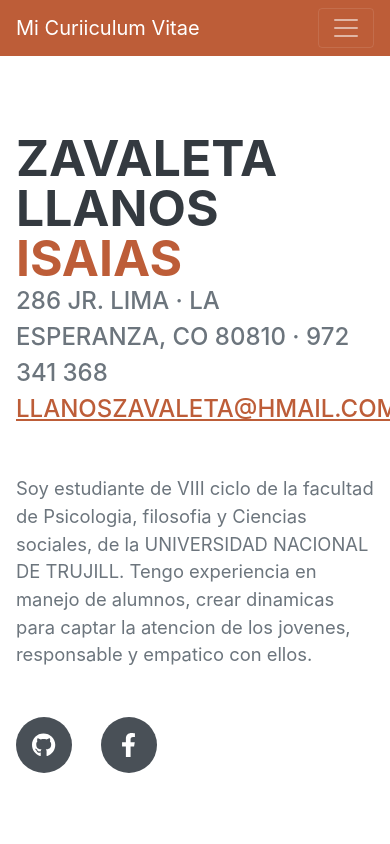
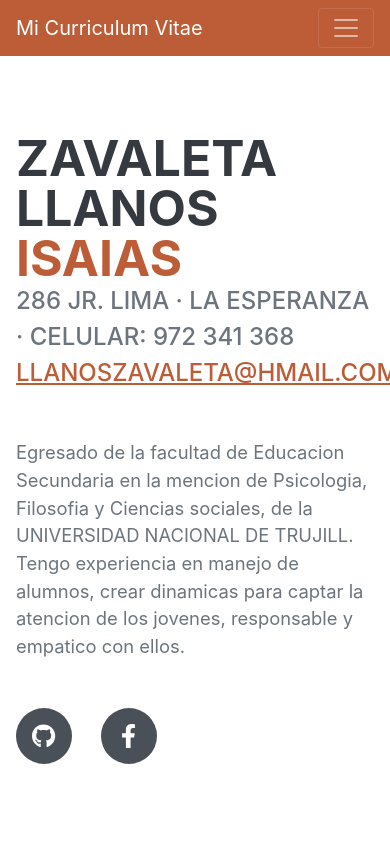
Before and after one commit to Isaias-Z/Curriculum-vitae, a plain HTML site: page index.html in a window 390 px wide. Shown: the top 844 px of the page. Drawn offline with nearby package versions, Linux system fonts and the light colour scheme; a web font is replaced by a local one.

Commit message:
Update index.html

```diff
--- a/index.html
+++ b/index.html
@@ -5,7 +5,7 @@
         <meta name="viewport" content="width=device-width, initial-scale=1, shrink-to-fit=no" />
         <meta name="description" content="" />
         <meta name="author" content="" />
-        <title>Resume - Start Bootstrap Theme</title>
+        <title>Mi Curriculum Vitae</title>
         <link rel="icon" type="image/x-icon" href="assets/img/cvt.png" />
         <!-- Font Awesome icons (free version)-->
         <script src="https://use.fontawesome.com/releases/v6.1.0/js/all.js" crossorigin="anonymous"></script>
@@ -19,7 +19,7 @@
         <!-- Navigation-->
         <nav class="navbar navbar-expand-lg navbar-dark bg-primary fixed-top" id="sideNav">
             <a class="navbar-brand js-scroll-trigger" href="#page-top">
-                <span class="d-block d-lg-none">Mi Curiiculum Vitae</span>
+                <span class="d-block d-lg-none">Mi Curriculum Vitae</span>
                 <span class="d-none d-lg-block"><img class="img-fluid img-profile rounded-circle mx-auto mb-2" src="assets/img/creador.jpg" alt="..." /></span>
             </a>
             <button class="navbar-toggler" type="button" data-bs-toggle="collapse" data-bs-target="#navbarResponsive" aria-controls="navbarResponsive" aria-expanded="false" aria-label="Toggle navigation"><span class="navbar-toggler-icon"></span></button>
@@ -44,10 +44,10 @@
                         <span class="text-primary">Isaias</span>
                     </h1>
                     <div class="subheading mb-5">
-                        286 JR. Lima · La Esperanza, CO 80810 · 972 341 368
+                        286 JR. Lima · La Esperanza · Celular: 972 341 368
                         <a href="mailto:name@email.com">llanoszavaleta@hmail.com</a>
                     </div>
-                    <p class="lead mb-5">Soy estudiante de VIII ciclo de la facultad de Psicologia, filosofia y Ciencias sociales, de la UNIVERSIDAD NACIONAL DE TRUJILL. Tengo experiencia en manejo de alumnos, crear dinamicas para captar la atencion de los jovenes, responsable y empatico con ellos.</p>
+                    <p class="lead mb-5">Egresado de la facultad de Educacion Secundaria en la mencion de  Psicologia, Filosofia y Ciencias sociales, de la UNIVERSIDAD NACIONAL DE TRUJILL. Tengo experiencia en manejo de alumnos, crear dinamicas para captar la atencion de los jovenes, responsable y empatico con ellos.</p>
                     <div class="social-icons">
                         <a class="social-icon" href="https://github.com/Isaias-Z" target="_blank"><i class="fab fa-github"></i></a>
                         <a class="social-icon" href="https://www.facebook.com/profile.php?id=100006704958962" target="_blank"><i class="fab fa-facebook-f"></i></a>
```
